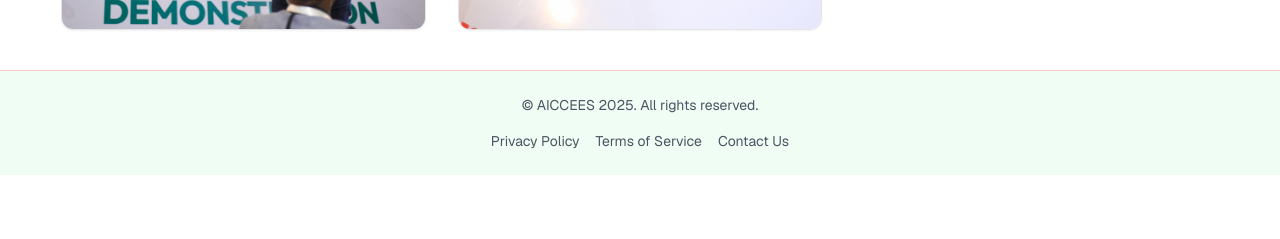
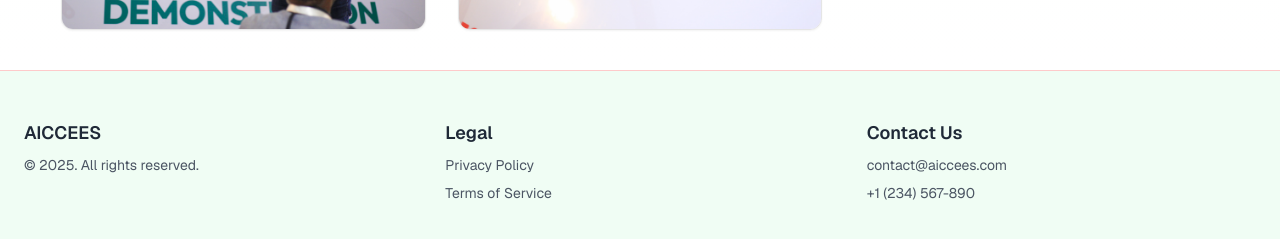
Before and after one commit to Nathaniyell/aiccees, a Next.js app: page /gallery in a window 1280 px wide. Shown: the part 4137-4376 px from the top of the page. Before the commit the page ends 4312 px from the top, so only its background shows below. Built offline with nearby package versions, Linux system fonts and the light colour scheme.

Commit message:
update footer

```diff
--- a/src/components/layout/Footer.tsx
+++ b/src/components/layout/Footer.tsx
@@ -3,20 +3,43 @@ import Link from 'next/link'
 export function Footer() {
   const currentYear = new Date().getFullYear();
   return (
-    <footer className="w-full border-t border-red-200 bg-green-50 py-6">
-      <div className="container flex flex-col items-center gap-4 px-4 md:px-6 text-center">
-        <p className="text-sm text-gray-600">© AICCEES {currentYear}. All rights reserved.</p>
-        <nav className="flex gap-4">
-          <Link className="text-sm text-gray-600 hover:text-green-600 hover:underline underline-offset-4" href="#">
-            Privacy Policy
-          </Link>
-          <Link className="text-sm text-gray-600 hover:text-green-600 hover:underline underline-offset-4" href="#">
-            Terms of Service
-          </Link>
-          <Link className="text-sm text-gray-600 hover:text-green-600 hover:underline underline-offset-4" href="#">
-            Contact Us
-          </Link>
-        </nav>
+    <footer className="w-full border-t border-red-200 bg-green-50 py-12">
+      <div className="container mx-auto grid grid-cols-1 md:grid-cols-3 gap-8 px-4 md:px-6">
+        {/* Company Info */}
+        <div className="text-center md:text-left">
+          <h3 className="font-semibold text-lg text-gray-800 mb-2">AICCEES</h3>
+          <p className="text-sm text-gray-600">© {currentYear}. All rights reserved.</p>
+        </div>
+
+        {/* Quick Links */}
+        <div className="text-center md:text-left">
+          <h3 className="font-semibold text-lg text-gray-800 mb-2">Legal</h3>
+          <nav className="flex flex-col gap-2">
+            <Link className="text-sm text-gray-600 hover:text-green-600 hover:underline underline-offset-4"
+              href="https://docs.google.com/document/d/1vGj2MvQZk-rigl6zlAEZW-J_mRo19fp_/edit?usp=sharing&ouid=103583805913807710533&rtpof=true&sd=true">
+              Privacy Policy
+            </Link>
+            <Link className="text-sm text-gray-600 hover:text-green-600 hover:underline underline-offset-4"
+              href="https://docs.google.com/document/d/1vGj2MvQZk-rigl6zlAEZW-J_mRo19fp_/edit?usp=sharing&ouid=103583805913807710533&rtpof=true&sd=true">
+              Terms of Service
+            </Link>
+          </nav>
+        </div>
+
+        {/* Contact Information */}
+        <div className="text-center md:text-left">
+          <h3 className="font-semibold text-lg text-gray-800 mb-2">Contact Us</h3>
+          <div className="flex flex-col gap-2">
+            <a href="mailto:contact@aiccees.com"
+              className="text-sm text-gray-600 hover:text-green-600 hover:underline underline-offset-4">
+              contact@aiccees.com
+            </a>
+            <a href="tel:+1234567890"
+              className="text-sm text-gray-600 hover:text-green-600 hover:underline underline-offset-4">
+              +1 (234) 567-890
+            </a>
+          </div>
+        </div>
       </div>
     </footer>
   )
```
